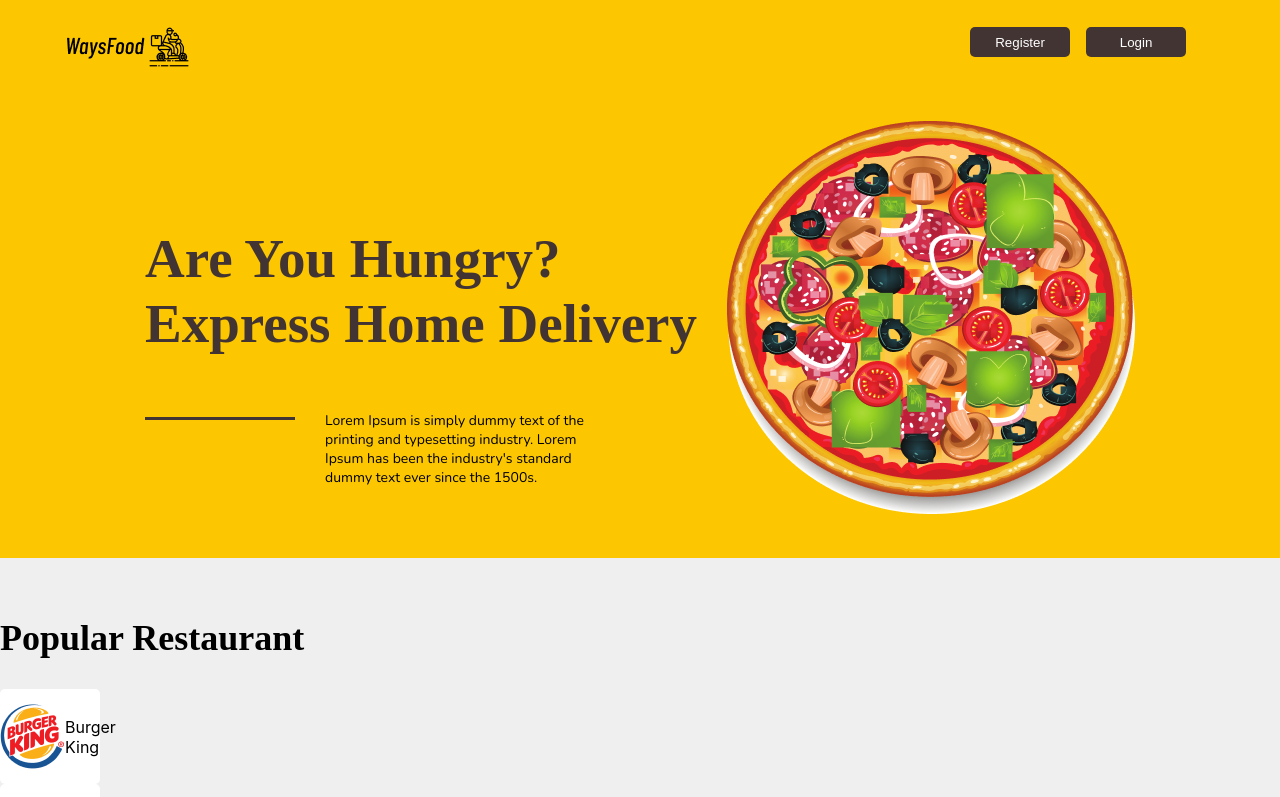
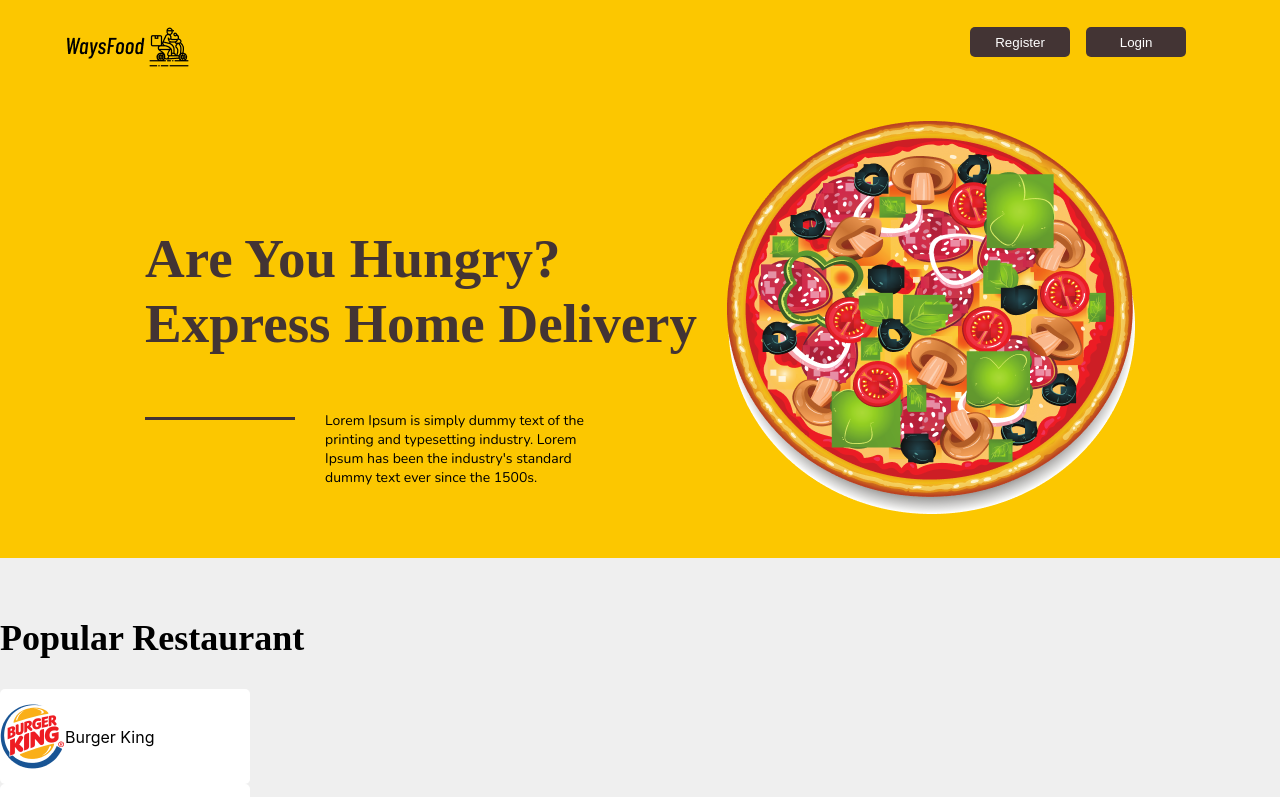
Before and after one commit to rizaruved/waysfood, a React (Create React App) app: page / in a window 1280 px wide. Shown: the top 797 px of the page. Built offline with nearby package versions, Linux system fonts and the light colour scheme; a web font is replaced by a local one.

Commit message:
/ ‘src/App.css’

```diff
--- a/src/App.css
+++ b/src/App.css
@@ -73,10 +73,8 @@
 }
 
 .restaurantCard {
-  width: 100px;
+  width: 250px;
   height: 95px;
-  left: 197px;
-  top: 689px;
   background: #FFFFFF;
   border-radius: 5px;
   display: flex;
```
